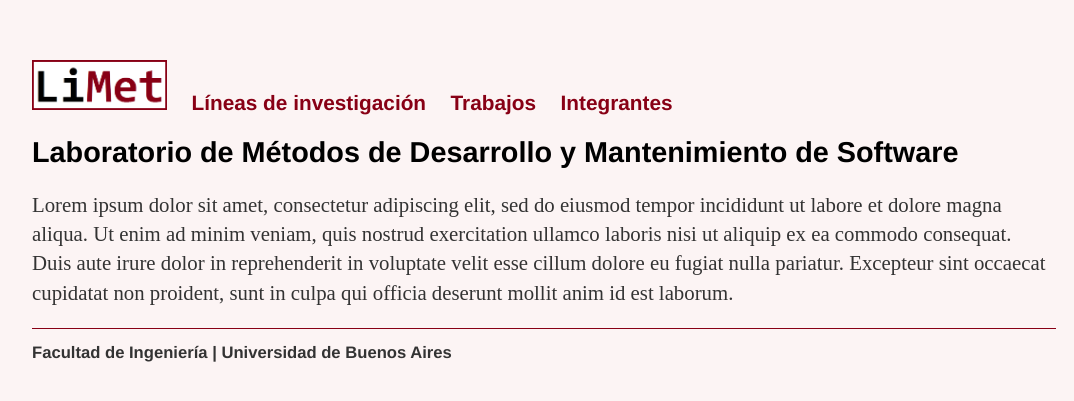
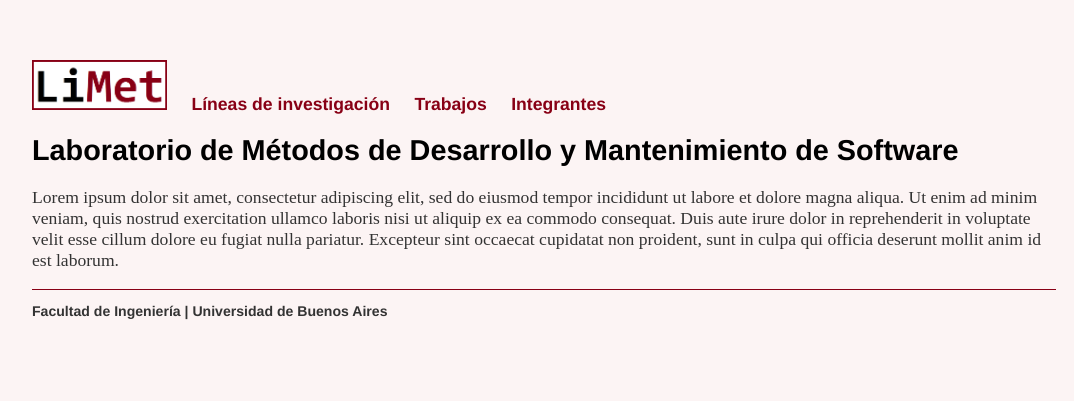
Before and after one commit to limetfiuba/limetfiuba.github.io, a Jekyll site: the page built from index.html, in a window 1280 px wide. Shown: the top 401 px of the page, without its empty margins (96-1170 px from the left). Built offline with Jekyll 4.4.1, drawn with Linux system fonts in a browser that asks for light colours.

Commit message:
Letra mas chica

```diff
--- a/css/main.css
+++ b/css/main.css
@@ -29,8 +29,8 @@ h2 {
     font-family:'Helvetica', 'Arial', 'Sans-Serif';
 }
 p, ul li {
-    font-size: 1.3em;
-    line-height: 1.4em;
+    font-size: 1.1em;
+    line-height: 1.2em;
     color: #333;
 }
 footer {
```
